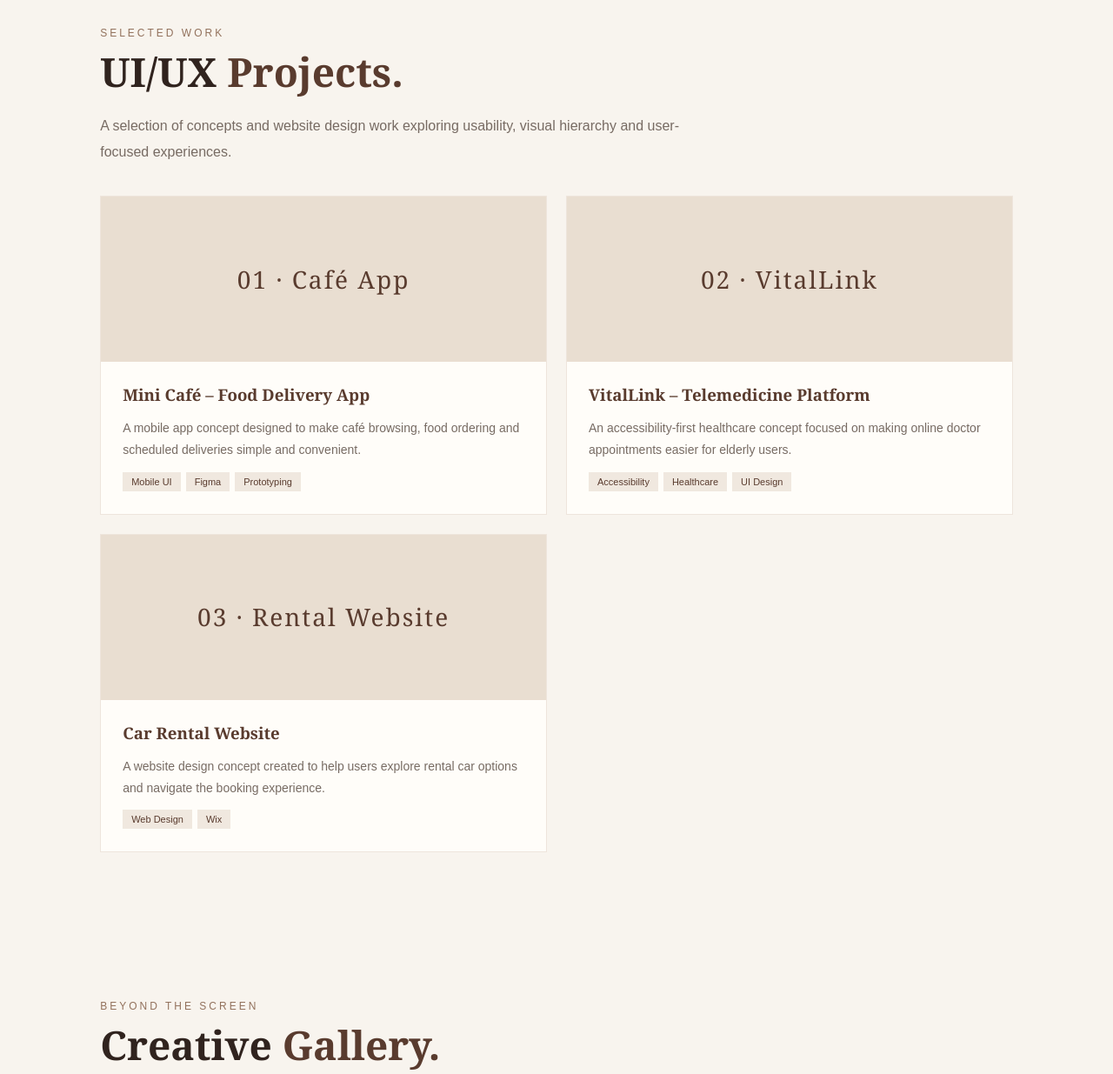
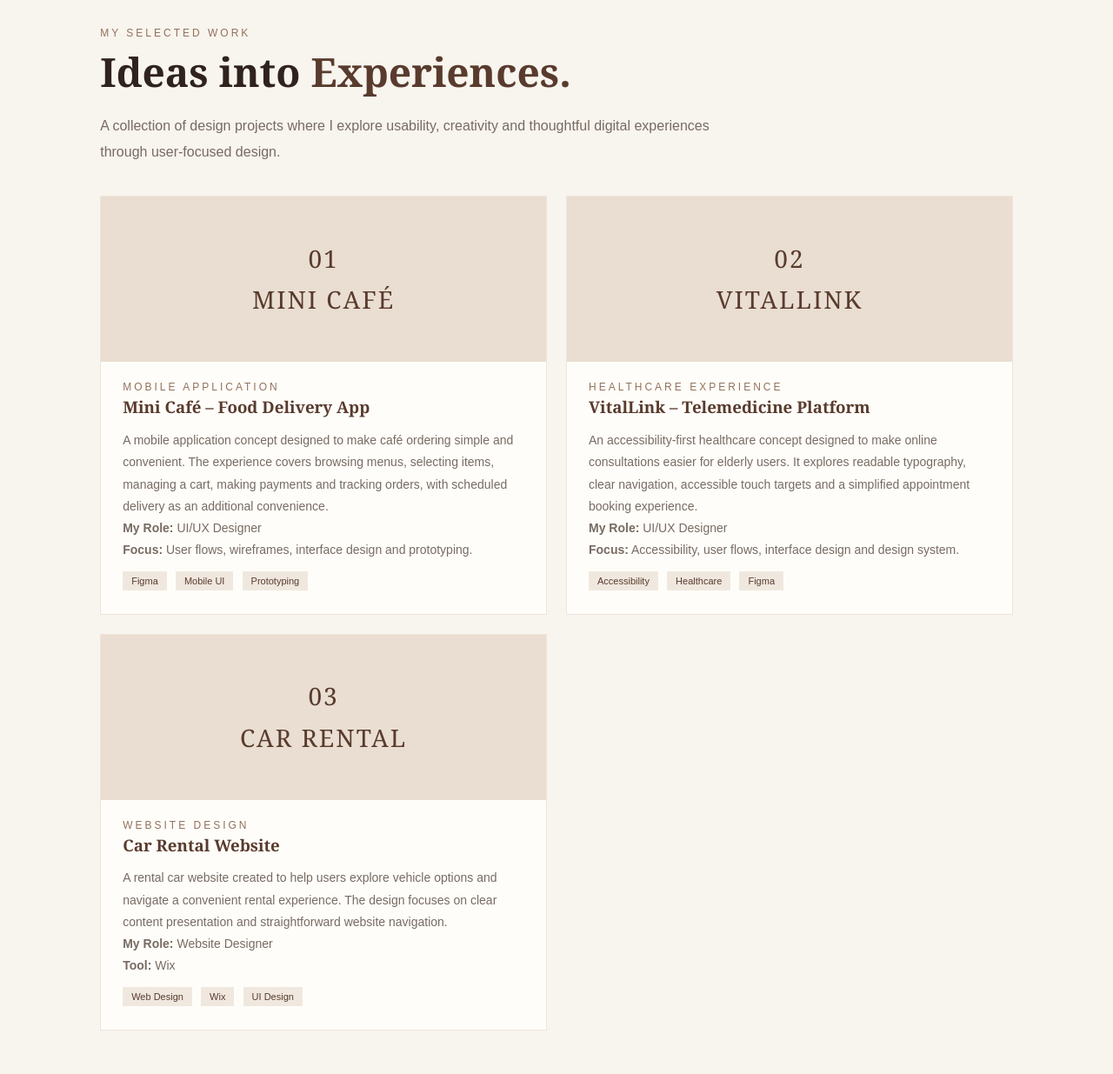
Before and after one commit to Srilekhach-design/srilekhach-design.github.io, a plain HTML site: page index.html in a window 1280 px wide. Shown: the part 1380-2615 px from the top of the page at 87% size. Drawn offline with Linux system fonts and the light colour scheme.

Commit message:
Update index.html

```diff
--- a/index.html
+++ b/index.html
@@ -174,37 +174,90 @@ footer { padding: 22px; text-align: center; color: var(--muted); font: 12px Aria
   </div>
 </section>
 
+
 <section id="projects">
   <div class="section-head">
-    <div class="eyebrow">Selected work</div>
-    <h2>UI/UX <span>Projects.</span></h2>
-    <p class="intro">A selection of concepts and website design work exploring usability, visual hierarchy and user-focused experiences.</p>
+    <div class="eyebrow">My selected work</div>
+    <h2>Ideas into <span>Experiences.</span></h2>
+    <p class="intro">
+      A collection of design projects where I explore
+      usability, creativity and thoughtful digital
+      experiences through user-focused design.
+    </p>
   </div>
+
   <div class="project-grid">
+
     <article class="project">
-      <div class="project-art">01 · Café App</div>
+      <div class="project-art">
+        01<br>MINI CAFÉ
+      </div>
       <div class="project-copy">
+        <div class="eyebrow">Mobile Application</div>
         <h3>Mini Café – Food Delivery App</h3>
-        <p>A mobile app concept designed to make café browsing, food ordering and scheduled deliveries simple and convenient.</p>
-        <span class="tag">Mobile UI</span><span class="tag">Figma</span><span class="tag">Prototyping</span>
+        <p>
+          A mobile application concept designed to make
+          café ordering simple and convenient. The
+          experience covers browsing menus, selecting
+          items, managing a cart, making payments and
+          tracking orders, with scheduled delivery as
+          an additional convenience.
+        </p>
+        <p><strong>My Role:</strong> UI/UX Designer</p>
+        <p><strong>Focus:</strong> User flows, wireframes,
+          interface design and prototyping.</p>
+        <span class="tag">Figma</span>
+        <span class="tag">Mobile UI</span>
+        <span class="tag">Prototyping</span>
       </div>
     </article>
+
     <article class="project">
-      <div class="project-art">02 · VitalLink</div>
+      <div class="project-art">
+        02<br>VITALLINK
+      </div>
       <div class="project-copy">
+        <div class="eyebrow">Healthcare Experience</div>
         <h3>VitalLink – Telemedicine Platform</h3>
-        <p>An accessibility-first healthcare concept focused on making online doctor appointments easier for elderly users.</p>
-        <span class="tag">Accessibility</span><span class="tag">Healthcare</span><span class="tag">UI Design</span>
+        <p>
+          An accessibility-first healthcare concept
+          designed to make online consultations easier
+          for elderly users. It explores readable
+          typography, clear navigation, accessible
+          touch targets and a simplified appointment
+          booking experience.
+        </p>
+        <p><strong>My Role:</strong> UI/UX Designer</p>
+        <p><strong>Focus:</strong> Accessibility,
+          user flows, interface design and design system.</p>
+        <span class="tag">Accessibility</span>
+        <span class="tag">Healthcare</span>
+        <span class="tag">Figma</span>
       </div>
     </article>
+
     <article class="project">
-      <div class="project-art">03 · Rental Website</div>
+      <div class="project-art">
+        03<br>CAR RENTAL
+      </div>
       <div class="project-copy">
+        <div class="eyebrow">Website Design</div>
         <h3>Car Rental Website</h3>
-        <p>A website design concept created to help users explore rental car options and navigate the booking experience.</p>
-        <span class="tag">Web Design</span><span class="tag">Wix</span>
+        <p>
+          A rental car website created to help users
+          explore vehicle options and navigate a
+          convenient rental experience. The design
+          focuses on clear content presentation and
+          straightforward website navigation.
+        </p>
+        <p><strong>My Role:</strong> Website Designer</p>
+        <p><strong>Tool:</strong> Wix</p>
+        <span class="tag">Web Design</span>
+        <span class="tag">Wix</span>
+        <span class="tag">UI Design</span>
       </div>
     </article>
+
   </div>
 </section>
 
```
